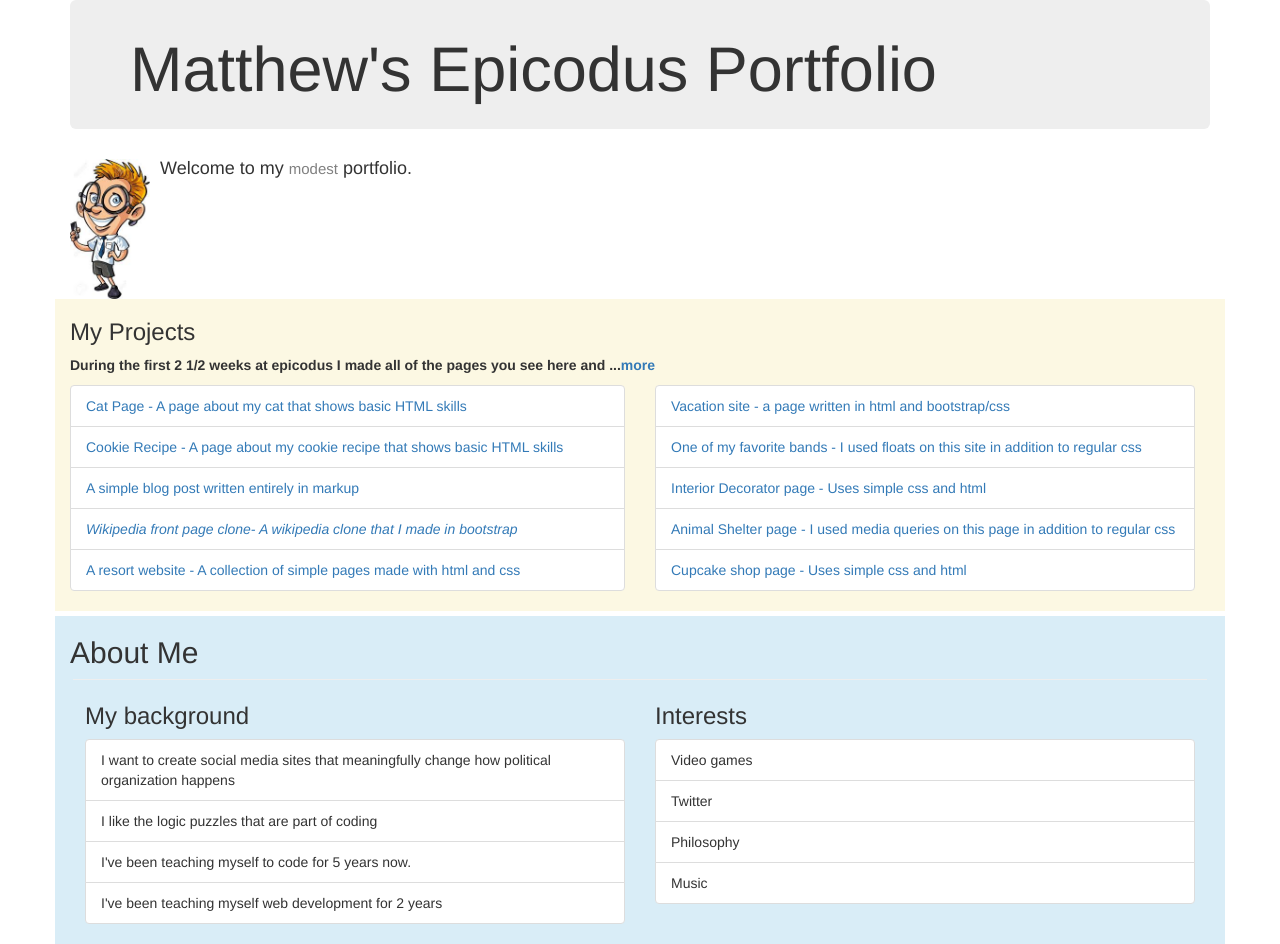
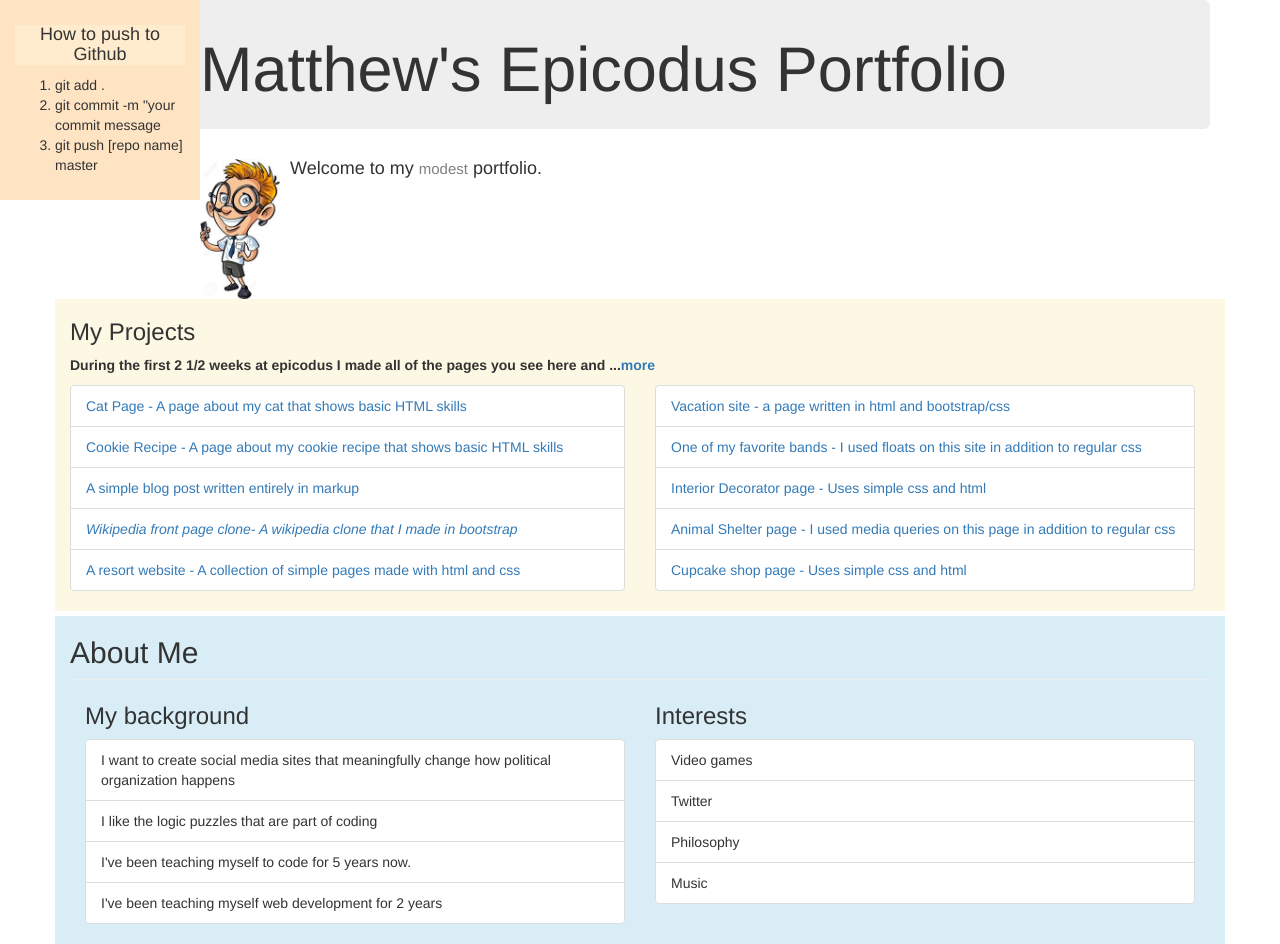
Before and after one commit to OkilyDokily/portfolio, a plain HTML site: page index.html in a window 1280 px wide. Drawn offline with Linux system fonts and the light colour scheme.

Commit message:
add a sidebar

```diff
--- a/css/styles.css
+++ b/css/styles.css
@@ -16,3 +16,17 @@ span {
   padding-bottom: 15px;
   padding-top: 15px;
 }
+
+.sidebar {
+  float:left;
+  width: 200px;
+  height: 200px;
+  background-color: bisque;
+  padding: 15px;
+
+}
+
+.sidebar h4{
+  text-align: center;
+  background-color: blanchedalmond;
+}
--- a/index.html
+++ b/index.html
@@ -6,6 +6,14 @@
     <title>Matthew's Portfolio</title>
   </head>
   <body>
+    <div class="sidebar">
+      <h4>How to push to Github</h4>
+      <ol>
+        <li>git add .</li>
+        <li>git commit -m "your commit message</li>
+        <li>git push [repo name] master</li>
+      </ol>
+    </div>
     <div class="container">
       <div class="jumbotron bg-info">
         <h1>Matthew's Epicodus Portfolio</h1>
```
Also changed, not shown: 1 other file.
